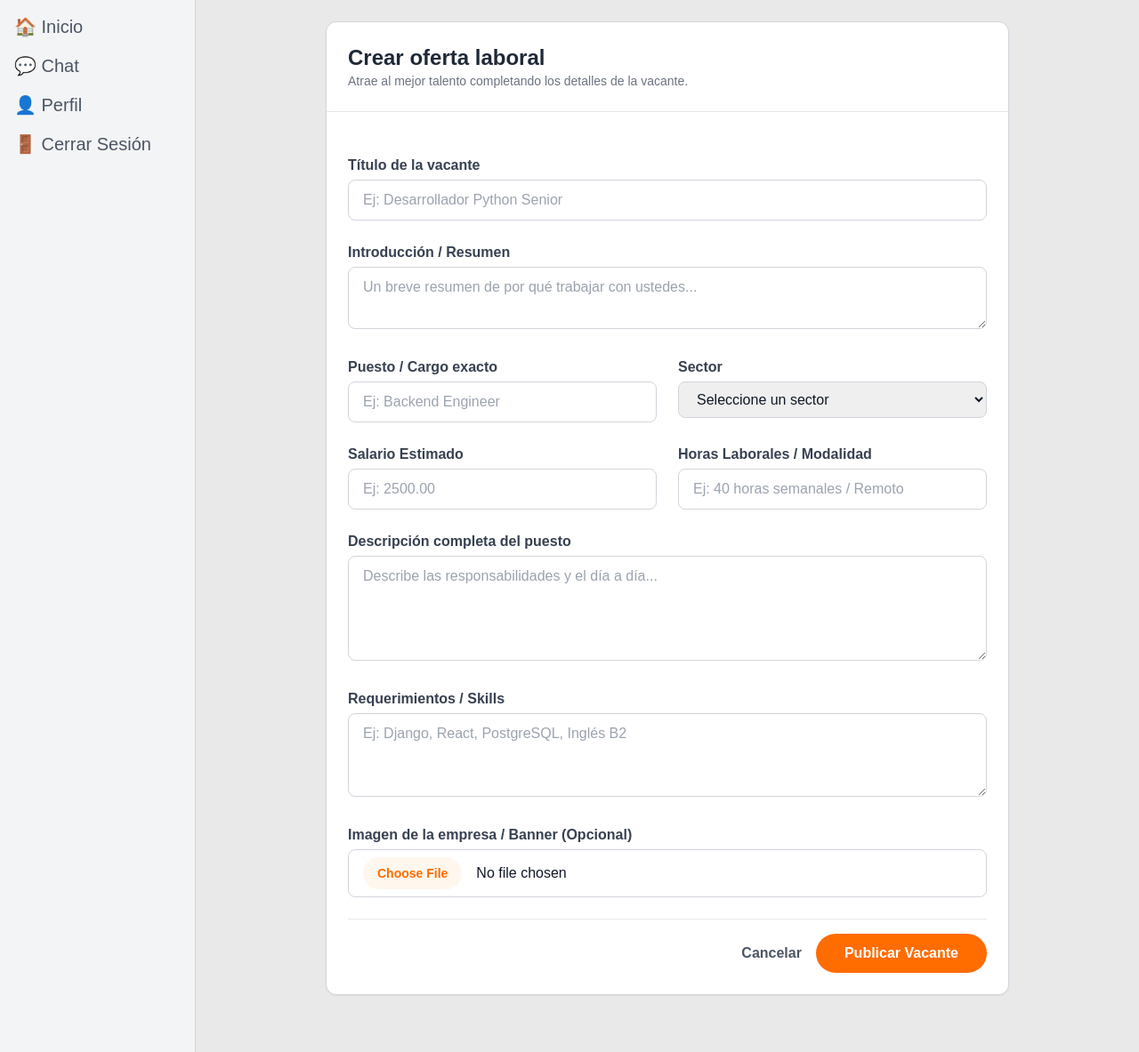
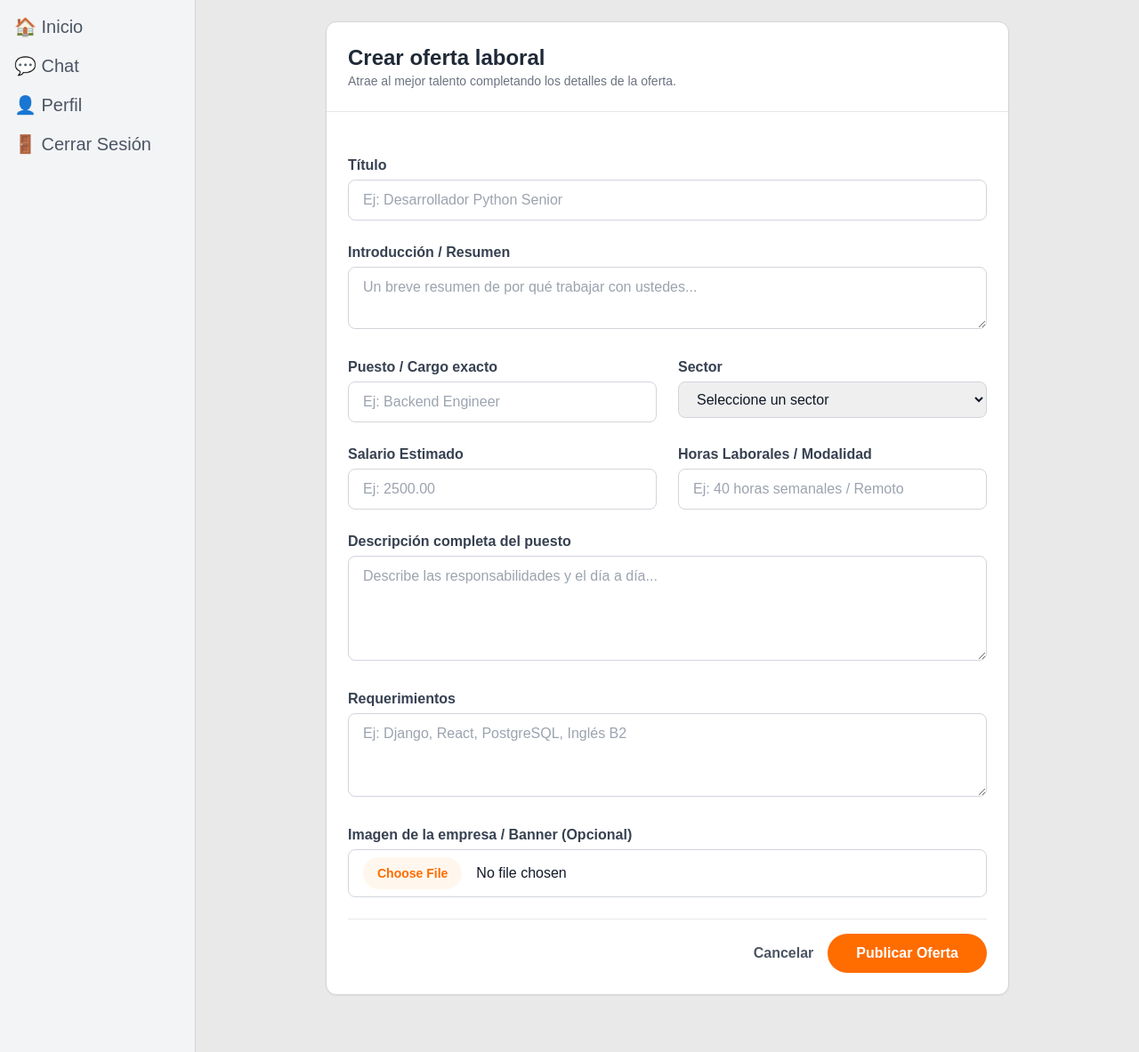
Before and after one commit to Samantha-Ramirez/Proyecto2ATI, a Django app: page /post-job/ in a window 1280 px wide. Shown: the part 72-1255 px from the top of the page at 89% size. Run offline with Django 5.2, Linux system fonts and the light colour scheme; a user stored in the database is signed in; some libraries are stand-ins or nearby versions.

Commit message:
chore: Arreglar traducciones

```diff
--- a/apps/linkedout/templates/manage_staff.html
+++ b/apps/linkedout/templates/manage_staff.html
@@ -7,7 +7,7 @@
 <div class="max-w-6xl mx-auto">
     <div class="flex flex-col md:flex-row md:items-center justify-between gap-4 mb-8">
         <div>
-            <h1 class="text-2xl font-bold text-gray-900">{% trans "Gestión de Talento" %}</h1>
+            <h1 class="text-2xl font-bold text-gray-900">{% trans "Gestión de Personal" %}</h1>
             <p class="text-sm text-gray-500">{% trans "Administra tus candidatos y contactos profesionales." %}</p>
         </div>
         <div class="flex gap-2">
--- a/apps/linkedout/templates/post_job.html
+++ b/apps/linkedout/templates/post_job.html
@@ -8,18 +8,17 @@
     <div class="p-6 border-b border-gray-200">
         <h2 class="text-2xl font-bold text-gray-800">{% trans "Crear oferta laboral" %}</h2>
         <p class="text-sm text-gray-500">
-            {% blocktranslate %}Atrae al mejor talento completando los detalles de la vacante.{% endblocktranslate %}
+            {% blocktranslate %}Atrae al mejor talento completando los detalles de la oferta.{% endblocktranslate %}
         </p>
     </div>
 
     <form method="POST" action="{% url 'post_job' %}" enctype="multipart/form-data" class="p-6 space-y-6">
         {% csrf_token %}
 
-        {# ya no existe opportunity_type #}
         <input type="hidden" name="offer_status" value="open">
 
         <div class="space-y-1">
-            <label for="title" class="block font-bold text-gray-700">{% trans "Título de la vacante" %}</label>
+            <label for="title" class="block font-bold text-gray-700">{% trans "Título" %}</label>
             <input type="text" id="title" name="title" required
                 placeholder="{% trans 'Ej: Desarrollador Python Senior' %}"
                 class="w-full border border-gray-300 rounded-lg px-4 py-2.5 focus:border-linkedout-orange focus:ring-1 focus:ring-linkedout-orange outline-none transition-all">
@@ -79,7 +78,7 @@
 
         <div class="space-y-1">
             <label for="requirements" class="block font-bold text-gray-700">
-                {% blocktranslate %}Requerimientos / Skills{% endblocktranslate %}
+                {% blocktranslate %}Requerimientos{% endblocktranslate %}
             </label>
             <textarea id="requirements" name="requirements" rows="3" required
                 placeholder="{% trans 'Ej: Django, React, PostgreSQL, Inglés B2' %}"
@@ -100,7 +99,7 @@
             </a>
             <button type="submit"
                 class="bg-linkedout-orange text-white font-bold py-2.5 px-8 rounded-full hover:opacity-90 transition-opacity">
-                {% trans "Publicar Vacante" %}
+                {% trans "Publicar Oferta" %}
             </button>
         </div>
     </form>
--- a/apps/linkedout/templates/search_jobs.html
+++ b/apps/linkedout/templates/search_jobs.html
@@ -1,7 +1,7 @@
 {% extends 'base.html' %}
 {% load i18n static %}
 
-{% block title %}{% trans 'Inicio | LinkedOut' %}{% endblock %}
+{% block title %}{% trans 'Zona laboral | LinkedOut' %}{% endblock %}
 
 {% block content %}
 <div class="max-w-3xl mx-auto py-6 flex flex-col gap-6">
--- a/apps/linkedout/templates/search_staff.html
+++ b/apps/linkedout/templates/search_staff.html
@@ -1,7 +1,7 @@
 {% extends 'base.html' %}
 {% load i18n static %}
 
-{% block title %}{% trans "Buscar Talento | LinkedOut" %}{% endblock %}
+{% block title %}{% trans "Buscar Personal | LinkedOut" %}{% endblock %}
 
 {% block content %}
 <div class="max-w-6xl mx-auto space-y-6">
--- a/apps/linkedout/views.py
+++ b/apps/linkedout/views.py
@@ -122,7 +122,7 @@ def search_staff(request):
     ]
 
     return render(request, 'search_staff.html', {
-        'page_title': _('Buscar Talento'),
+        'page_title': _('Buscar Personal'),
         'profesionales': profesionales,
     })
 
```
Also changed, not shown: apps/linkedout/locale/en/LC_MESSAGES/django.po, db_folder/db.sqlite3, 1 other file.
